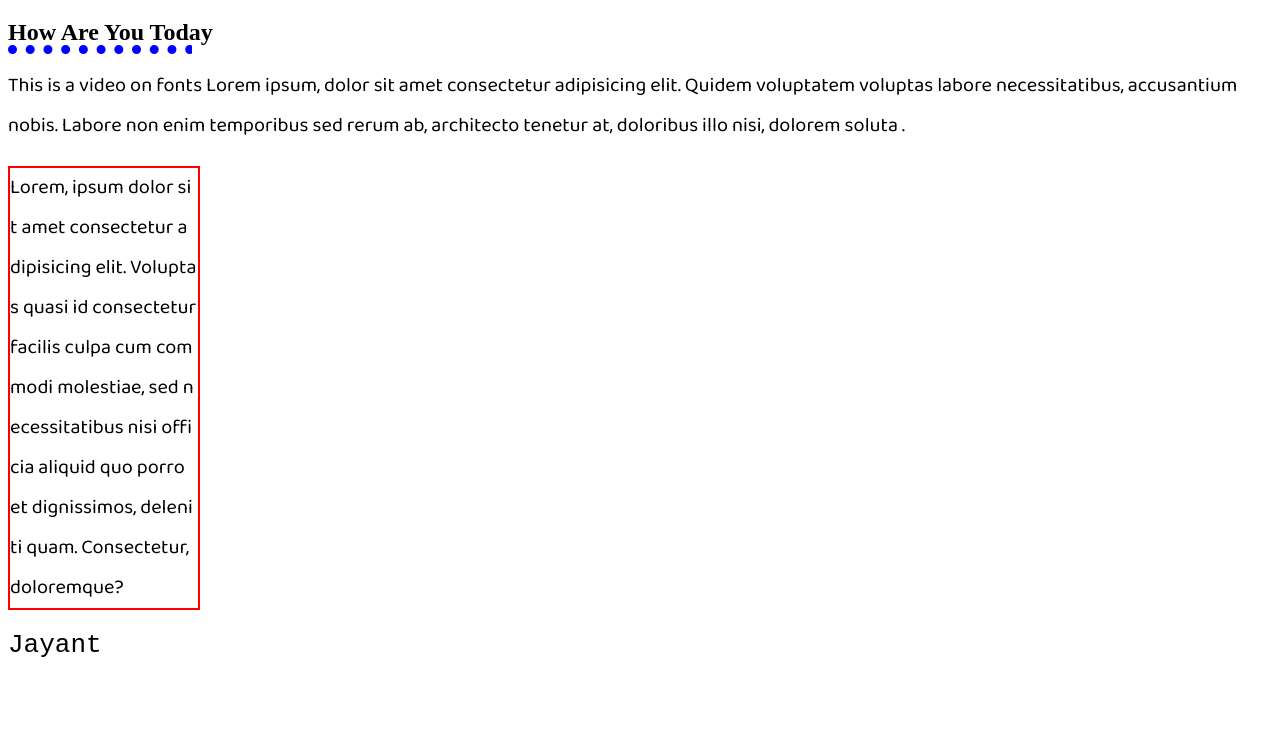
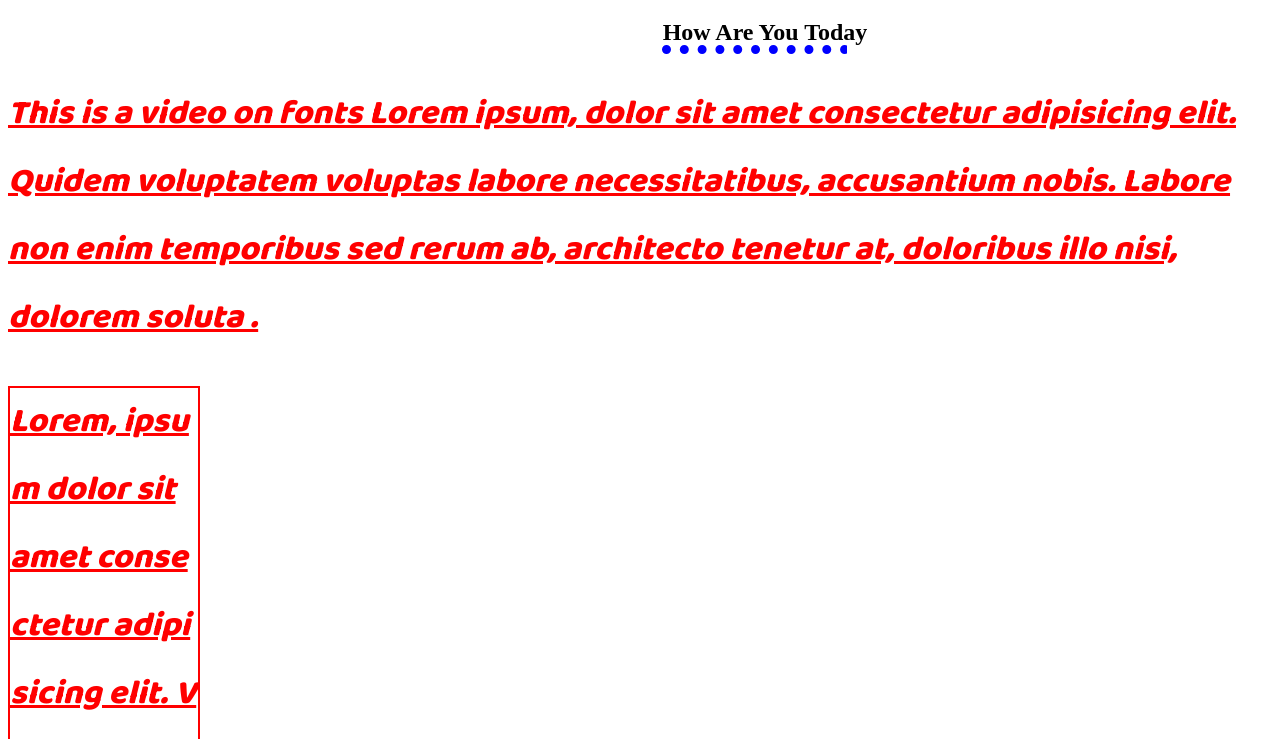
Before and after one commit to Jayant0409/Full_Stack, a plain HTML site: page 1index.html in a window 1280 px wide. Shown: the part 61-800 px from the top of the page. Drawn offline with Linux system fonts and the light colour scheme.

Commit message:
Update 1index.html

```diff
--- a/1index.html
+++ b/1index.html
@@ -11,24 +11,24 @@
 
 
         h1{
-         font-family: font-family: "Poppins", sans-serif;
+         font-family: font-family: "Poppins",sans-serif;
   font-weight: 100;
   font-style: normal;
-  /* 'Lucida Sans', 'Lucida Sans Regular', 'Lucida Grande', 'Lucida Sans Unicode', Geneva, Verdana, sans-serif; */
+  'Lucida Sans', 'Lucida Sans Regular', 'Lucida Grande', 'Lucida Sans Unicode', Geneva, Verdana, sans-serif;
 }
 p{
-    /* font-family: 'Gill Sans', 'Gill Sans MT', Calibri, 'Trebuchet MS', sans-serif; */
+    font-family: 'Gill Sans', 'Gill Sans MT', Calibri, 'Trebuchet MS', sans-serif;
     font-family: "Baloo Bhai 2", sans-serif;
     font-size:20px;
 
-    /* font-family: "Baloo Bhai 2", sans-serif;
+     font-family: "Baloo Bhai 2", sans-serif;
     font-size: 34px;
-    color: red;                                                                         we can change while inspecting
-    font-weight: bold; */
+    color: red;                                                                        /* we can change while inspecting*/
+    font-weight: bold;
 
-    /* font-style:italic;
+    font-style:italic;
     font-weight:800;
- text-decoration:underline ; */
+ text-decoration:underline ;
 
  line-height: 2;
 }
@@ -36,13 +36,13 @@ p{
     font-family: monospace;
 }
 h2{
-    /* text-align: center;                                 to set the text in center,end,etc */
+     text-align: center;                                /* to set the text in center,end,etc */
     text-transform:capitalize;
     text-decoration: underline;
  text-decoration-color:blue ;
  text-decoration-style: dotted;
  text-decoration-thickness: 9px;
- /* text-indent:250px ;                   to move the text fron left to right  */
+  text-indent:250px ;                   /*to move the text fron left to right  */
 
 
 }
@@ -63,9 +63,11 @@ h2{
         <h1>Fonts</h1>
         <h2>how are you today</h2>
         <P>This is a video on fonts
-            Lorem ipsum, dolor sit amet consectetur adipisicing elit. Quidem voluptatem voluptas labore necessitatibus, accusantium nobis. Labore non enim temporibus sed rerum ab, architecto tenetur at, doloribus illo nisi, dolorem soluta  .
+            Lorem ipsum, dolor sit amet consectetur adipisicing elit. Quidem voluptatem voluptas labore necessitatibus,
+            accusantium nobis. Labore non enim temporibus sed rerum ab, architecto tenetur at, doloribus illo nisi, dolorem soluta  .
         </P>
-        <p class="Lorem">Lorem, ipsum dolor sit amet consectetur adipisicing elit. Voluptas quasi id consectetur facilis culpa cum commodi molestiae, sed necessitatibus nisi officia aliquid quo porro et dignissimos, deleniti quam. Consectetur, doloremque?</p>
+        <p class="Lorem">Lorem, ipsum dolor sit amet consectetur adipisicing elit. Voluptas quasi id consectetur facilis
+            culpa cum commodi molestiae, sed necessitatibus nisi officia aliquid quo porro et dignissimos, deleniti quam. Consectetur, doloremque?</p>
         <h1 class="fo">Jayant</h1>
     </div>
 </body>
```
